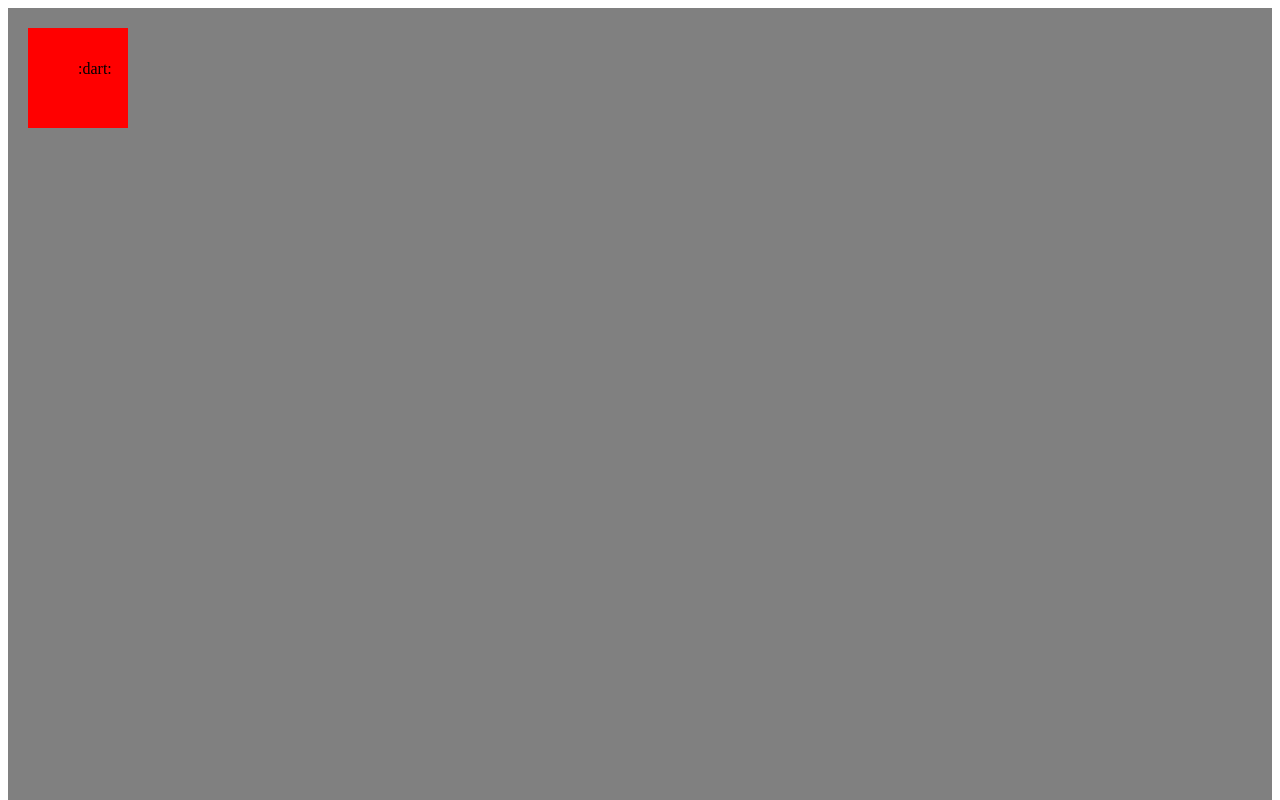
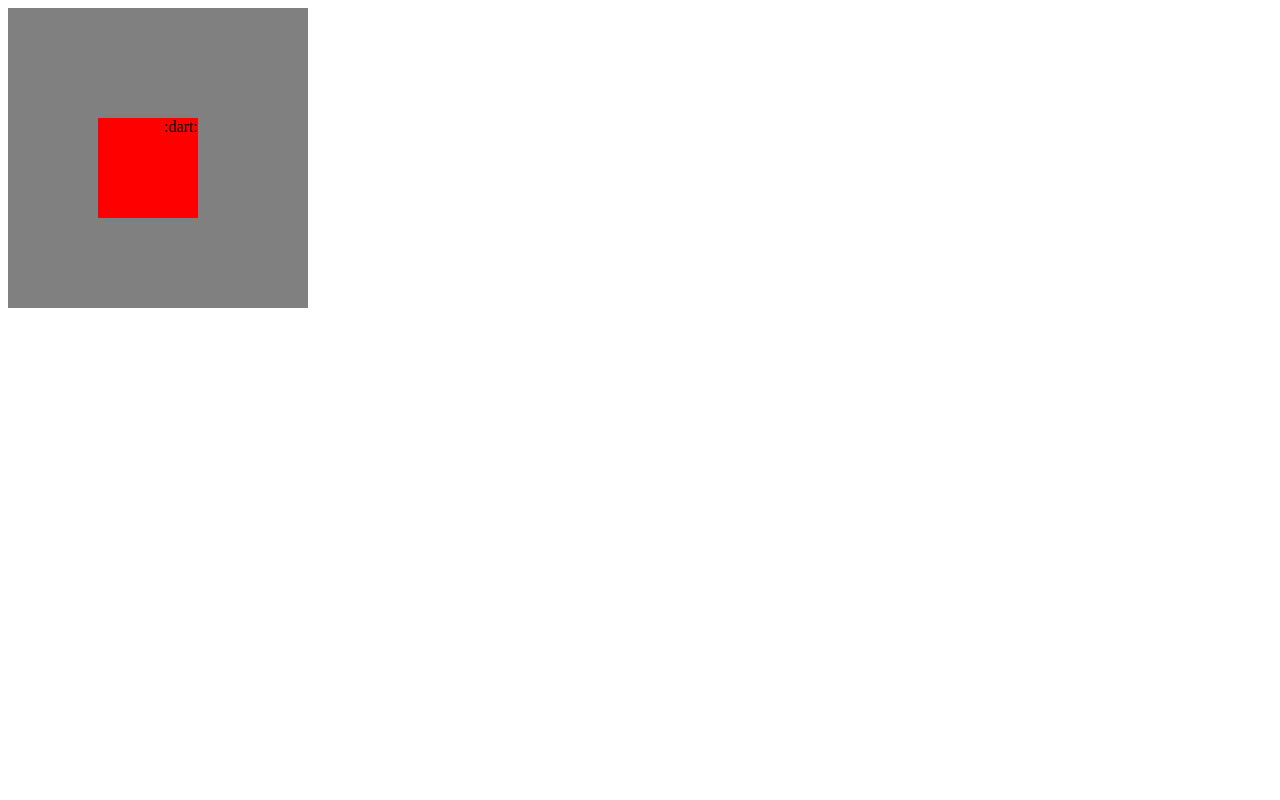
Before and after one commit to MeinSchatzMeinSatz/myapp, a plain HTML site: page 20250425/practice.html in a window 1280 px wide. Shown: the top 800 px of the page. Drawn offline with Linux system fonts and the light colour scheme.

Commit message:
테스트

```diff
--- a/20250425/style.css
+++ b/20250425/style.css
@@ -1,21 +1,23 @@
 .a {
-    position: relative;
     background-color: grey;
-    display: flex;
-    justify-content: start;
-    height:1000px;
-    padding:20px;
-    box-sizing:border-box;
+    height:100px;
+    width: 100px;
+    border: 1px;
+    padding:100px;
 }
 
 .b {
+    position: relative;
+    top: 10px; right: 10px;
     background-color: red;
     display: flex;
-    align-items: flex-end;
+    justify-content: baseline;
     height: 0px;
+    width: 0px;
     padding: 50px;
-    }
+}
 
 .target {
     position: absolute;
+    top: 0px; right: 0px;
 }
```
